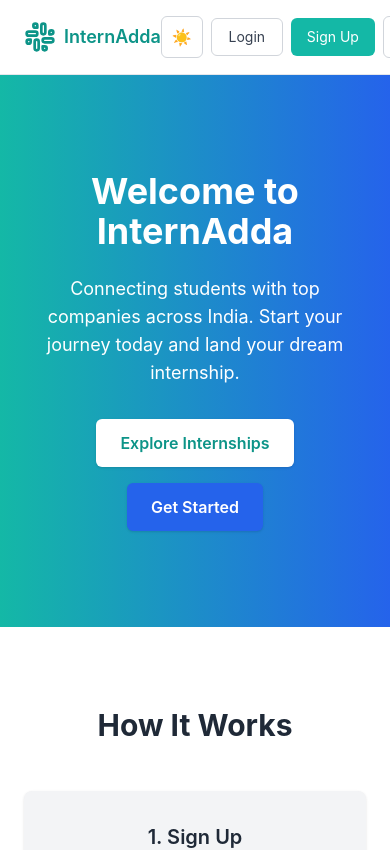
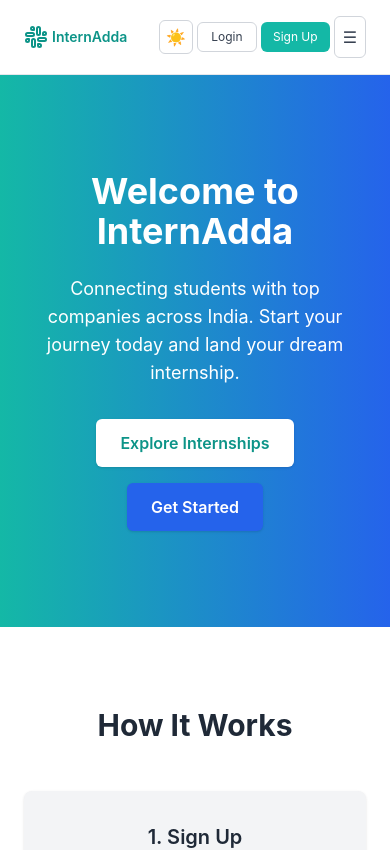
Before and after one commit to devvrat-singh-gth/internshipHub-frontend, a React (Vite) app: page / in a window 390 px wide. Shown: the top 850 px of the page. Built offline with nearby package versions, Linux system fonts and the light colour scheme.

Commit message:
prototype

```diff
--- a/src/components/Navbar.jsx
+++ b/src/components/Navbar.jsx
@@ -79,15 +79,15 @@ const Navbar = () => {
       <nav className="max-w-7xl mx-auto px-6">
         <div className="flex justify-between items-center py-4">
           {/* Brand: Logo + InternAdda */}
-          <h1 className="flex items-center font-bold text-teal-600 dark:text-teal-400 whitespace-nowrap pl-0 sm:pl-2">
+          <h1 className="flex items-center font-bold text-teal-600 dark:text-teal-400 whitespace-nowrap pl-0 sm:pl-2 ml-0 sm:ml-0">
             <Link
               to={isLoggedIn ? "/home" : "/"}
-              className="flex items-center gap-2 sm:gap-3 hover:text-teal-700 dark:hover:text-teal-300 transition"
+              className="flex items-center gap-1 sm:gap-3 hover:text-teal-700 dark:hover:text-teal-300 transition"
             >
-              {/* Increased icon size */}
-              <Slack className="w-8 h-8 sm:w-10 sm:h-10" />
-              {/* Increased text size */}
-              <span className="text-lg sm:text-3xl font-semibold">
+              {/* Icon smaller on mobile, bigger on desktop */}
+              <Slack className="w-6 h-6 sm:w-8 sm:h-8" />
+              {/* Text smaller on mobile, bigger on desktop */}
+              <span className="text-sm sm:text-lg font-semibold">
                 InternAdda
               </span>
             </Link>
@@ -132,11 +132,11 @@ const Navbar = () => {
           </div>
 
           {/* Right Side: Dark Mode, Auth Buttons, Dropdown */}
-          <div className="flex items-center gap-2 sm:gap-3 relative">
-            {/* Dark Mode Toggle */}
+          <div className="flex items-center gap-1 sm:gap-3 relative">
+            {/* Dark Mode Toggle: smaller on mobile */}
             <button
               onClick={() => setDarkMode(!darkMode)}
-              className="min-w-[42px] min-h-[38px] p-2 rounded-md border border-gray-300 dark:border-gray-600
+              className="min-w-[34px] min-h-[30px] p-1 sm:min-w-[42px] sm:min-h-[38px] sm:p-2 rounded-md border border-gray-300 dark:border-gray-600
                          text-gray-700 dark:text-gray-200 hover:bg-gray-100 dark:hover:bg-gray-700 transition flex justify-center items-center"
               aria-label="Toggle Dark Mode"
             >
@@ -146,14 +146,14 @@ const Navbar = () => {
             {!isLoggedIn ? (
               <>
                 <button
-                  className="min-w-[72px] min-h-[38px] px-4 py-2 text-sm rounded-md border border-gray-300
+                  className="min-w-[60px] min-h-[30px] px-3 py-1 text-xs sm:min-w-[72px] sm:min-h-[38px] sm:px-4 sm:py-2 sm:text-sm rounded-md border border-gray-300
                              dark:border-gray-600 text-gray-700 dark:text-gray-200 hover:bg-gray-100 dark:hover:bg-gray-700 transition"
                   onClick={() => navigate("/login")}
                 >
                   Login
                 </button>
                 <button
-                  className="min-w-[72px] min-h-[38px] px-4 py-2 text-sm rounded-md bg-teal-500 text-white
+                  className="min-w-[60px] min-h-[30px] px-3 py-1 text-xs sm:min-w-[72px] sm:min-h-[38px] sm:px-4 sm:py-2 sm:text-sm rounded-md bg-teal-500 text-white
                              hover:bg-teal-600 active:bg-teal-700 whitespace-nowrap"
                   onClick={() => navigate("/register")}
                 >
@@ -163,14 +163,14 @@ const Navbar = () => {
             ) : (
               <div ref={dropdownRef} className="relative">
                 <button
-                  className="min-w-[110px] min-h-[38px] px-4 py-2 text-sm rounded-md border border-gray-300 dark:border-gray-600
+                  className="min-w-[90px] min-h-[30px] px-3 py-1 text-xs sm:min-w-[110px] sm:min-h-[38px] sm:px-4 sm:py-2 sm:text-sm rounded-md border border-gray-300 dark:border-gray-600
                              text-gray-700 dark:text-gray-200 hover:bg-gray-100 dark:hover:bg-gray-700
-                             transition flex items-center gap-2 whitespace-nowrap"
+                             transition flex items-center gap-1 sm:gap-2 whitespace-nowrap"
                   onClick={() => setShowDropdown((prev) => !prev)}
                   aria-haspopup="true"
                   aria-expanded={showDropdown}
                 >
-                  <UserCheck className="w-5 h-5" />
+                  <UserCheck className="w-4 h-4 sm:w-5 sm:h-5" />
                   <span className="truncate">Hi, {userName} ▼</span>
                 </button>
 
```
